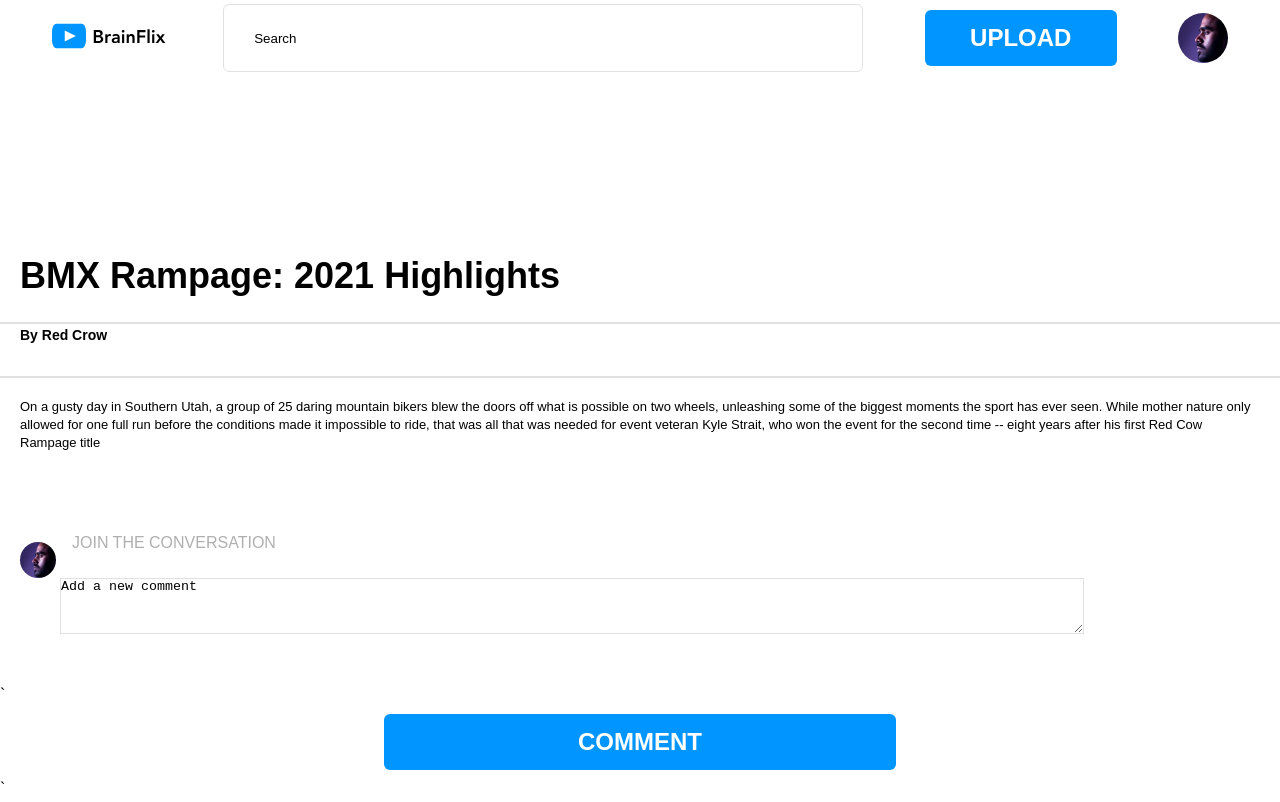
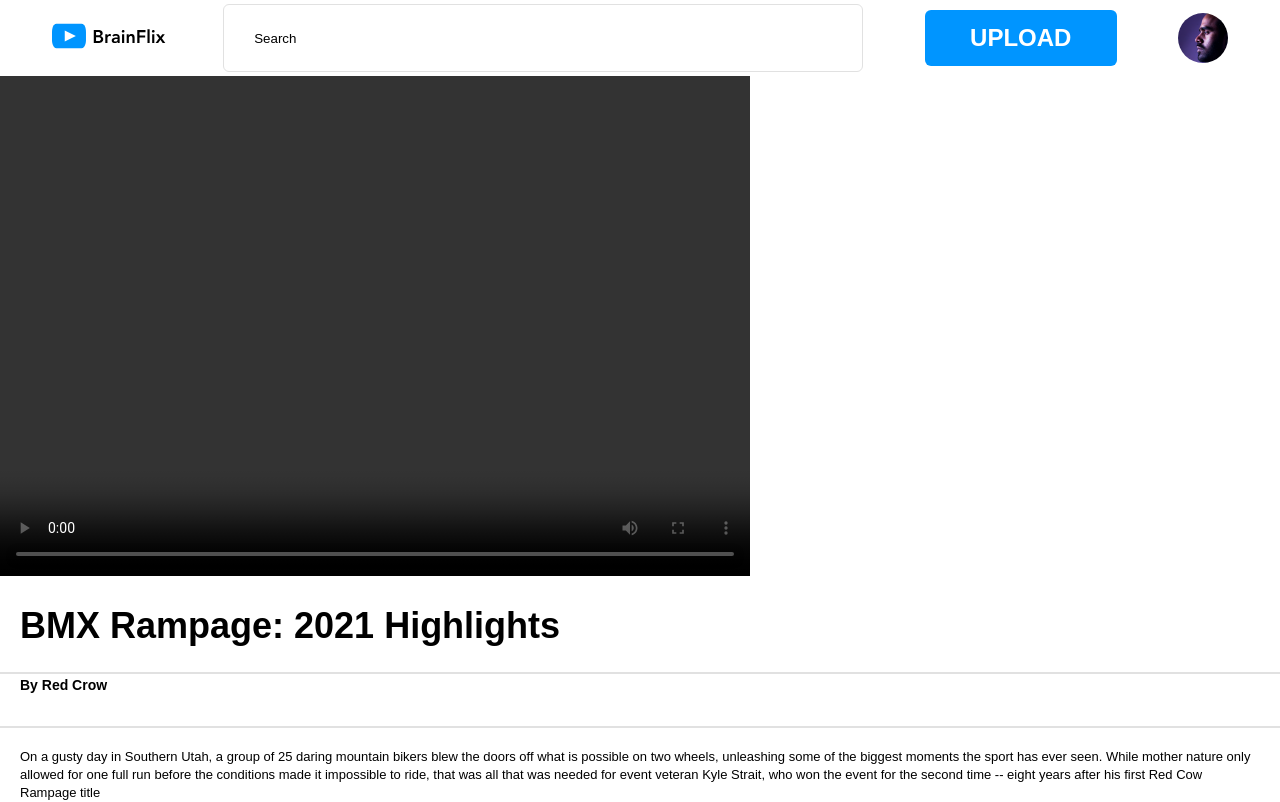
Before and after one commit to TyroneKong/Brainflix, a React (Create React App) app in the folder brainflix/: page / in a window 1280 px wide. Shown: the top 802 px of the page. Built offline with nearby package versions, Linux system fonts and the light colour scheme.

Commit message:
building structure

```diff
--- a/brainflix/src/App.js
+++ b/brainflix/src/App.js
@@ -1,10 +1,16 @@
 import "./App.scss";
-import "./Data/videos.json";
+import videosArray from "./Data/videos.json";
+import videoDetails from "./Data/video-details.json"
 import brainflixLogo from "./assets/Logo/BrainFlix-logo.svg";
-import axios from "axios";
 import uploadSVG from "./assets/Icons/upload.svg"
 import './assets/Font/AvenirNextLTPro-Bold.otf'
 
+
+const videoArray = videosArray.map(video => video)
+console.log(videoArray)
+
+const videoDetailsArray = videoDetails.map(video => video)
+console.log(videoDetailsArray[0].video)
 
 
 
@@ -35,7 +41,8 @@ function App(props) {
       </header>
       <section className="video">
         <div className="video__container">
-          <video className="video__content">Placeholder for video</video>
+        <video className="video" src={videoDetailsArray[0].name} width="750" height="500" controls>
+     </video>
         </div>
         <div className="video__title-container">
           <h2 className="video__title-heading">BMX Rampage: 2021 Highlights</h2>
```
